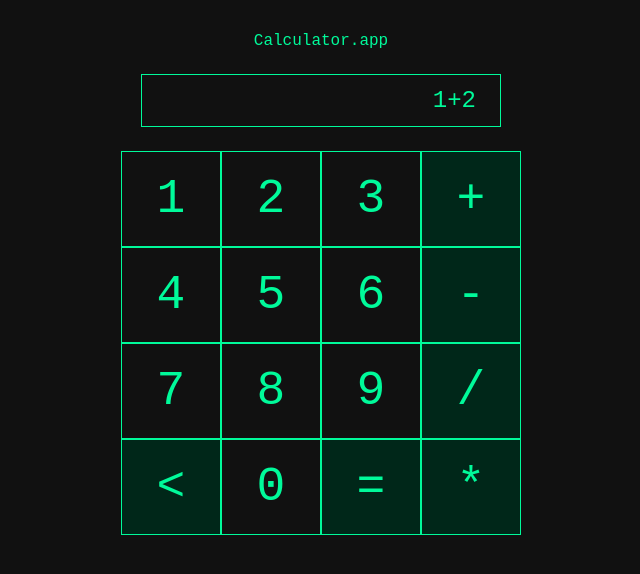
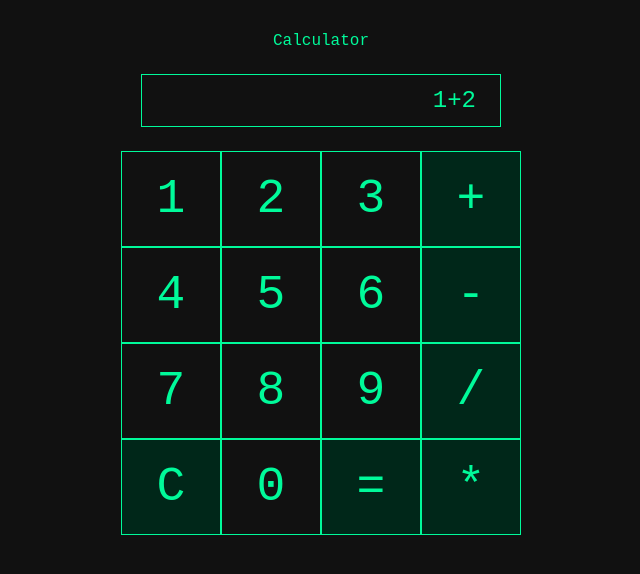
Before and after one commit to TeemuKautto/Versionhallinta-exercise, a React (Create React App) app in the folder calculator/: page / in a window 1280 px wide. Shown: the top 574 px of the page, without its empty margins (319-959 px from the left). Built offline with nearby package versions, Linux system fonts and the light colour scheme; the HTML template or start-up script is replaced by a standard one; a web font is replaced by a local one.

Commit message:
lisätty input tarkistus

```diff
--- a/calculator/src/App.js
+++ b/calculator/src/App.js
@@ -2,14 +2,37 @@ import { useState } from 'react';
 import './App.css';
 import Keypad from './components/Keypad.js';
 const App = () => {
-  const [result, setResult] = useState(3);
   const [inputs, setInputs] = useState(['1', '+', '2']);
+
+  const handleClick = (d) => {
+    const oper = ['+', '-', '*' ,'/']
+    if (d === 'C')
+    {
+      setInputs((prevInputs) => {
+        const temp = [...prevInputs]
+        temp.pop()
+        return temp
+      })
+    } else if(oper.find((e) => e === d) === undefined) {
+      setInputs((prevInputs) => [...prevInputs, d]);
+    } else {
+      setInputs((prevInputs) => {
+        const val = prevInputs[prevInputs.length - 1]
+        if(oper.find((e) => e === val) === undefined) {
+          return ([...prevInputs, d])
+        } else {
+          alert('you cant do multiple subsequent operations')
+          return([...prevInputs])
+        }
+      })
+    }
+  }
 
   return (
     <div className='App'>
-      <p>Calculator.app</p>
+      <p>Calculator</p>
       <p>{inputs}</p>
-      <Keypad inputsetter={setInputs} />
+      <Keypad inputsetter={handleClick}/>
     </div>
   );
 };
--- a/calculator/src/components/Button.js
+++ b/calculator/src/components/Button.js
@@ -1,12 +1,12 @@
-import React, { useState } from 'react';
+import React from 'react';
 
 const Button = (props) => {
-  const clickHandler = () => {
-    props.inputsetter((prevInputs) => [...prevInputs, props.value]);
-  };
+
+  const {cssclass, value, clickhandler} = props
+
   return (
-    <button className={props.cssclass} onClick={clickHandler}>
-      {props.value}
+    <button className={cssclass} onClick={() => clickhandler(value)}>
+      {value}
     </button>
   );
 };
--- a/calculator/src/components/Keypad.js
+++ b/calculator/src/components/Keypad.js
@@ -14,7 +14,7 @@ const Keypad = (props) => {
     '8',
     '9',
     '/',
-    '<',
+    'C',
     '0',
     '=',
     '*',
@@ -28,7 +28,7 @@ const Keypad = (props) => {
             cssclass={nums.includes(key) ? 'number' : 'action'}
             key={index}
             value={key}
-            inputsetter={props.inputsetter}
+            clickhandler={props.inputsetter}
           ></Button>
         );
       })}
```
